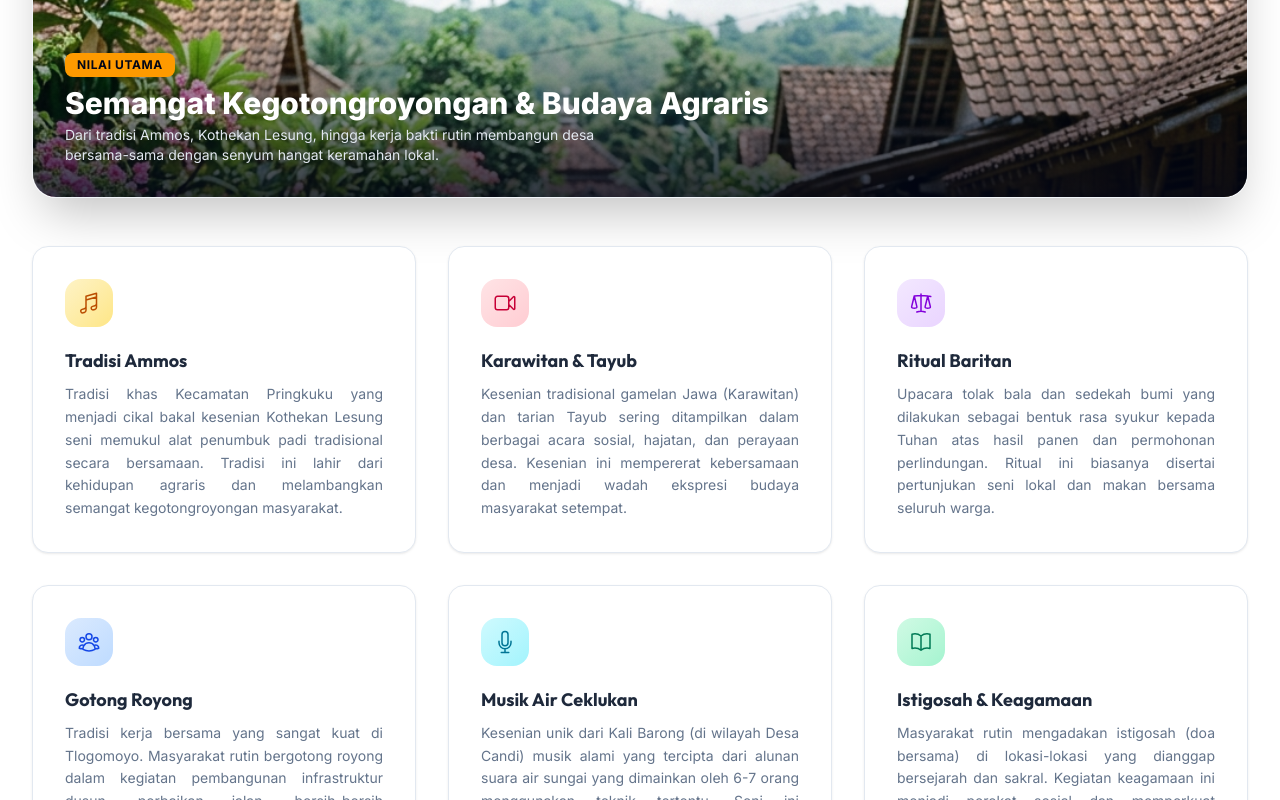
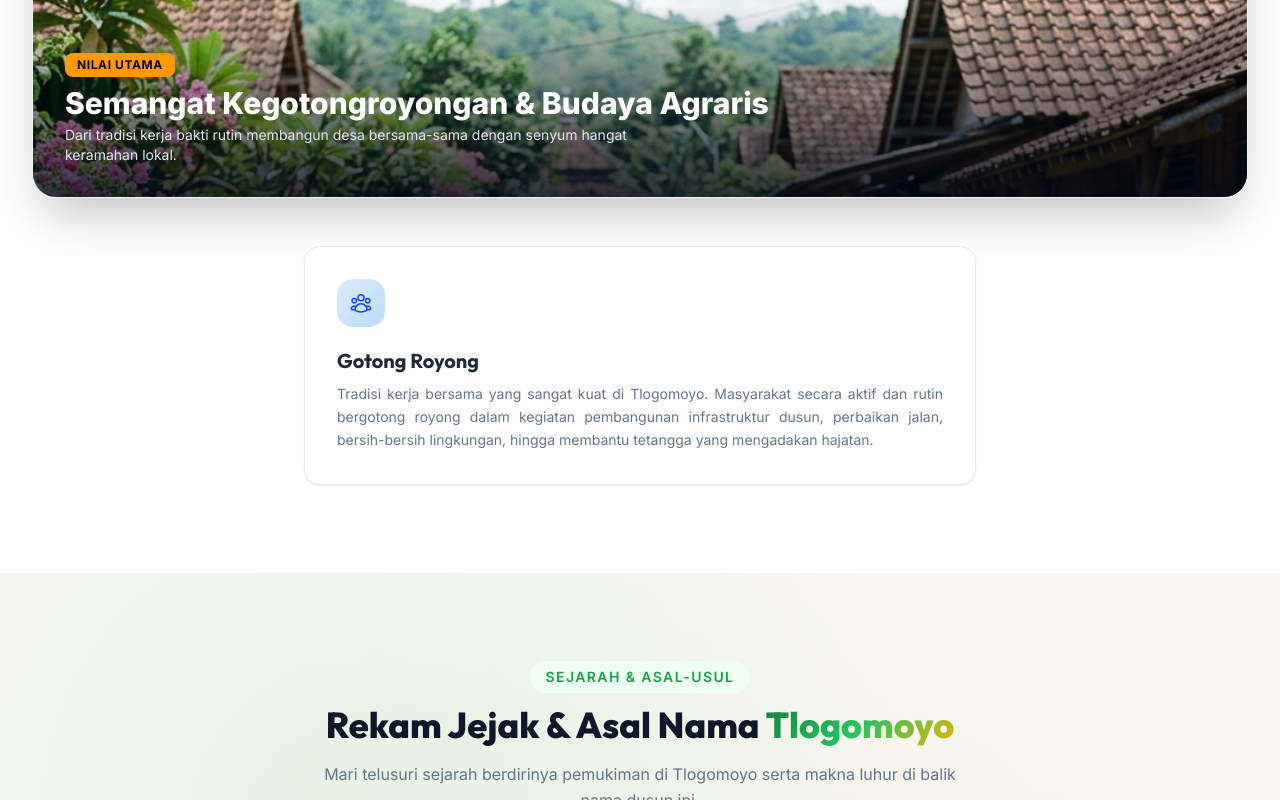
Before and after one commit to Jamesmarvins/portal-dusun-tlogomulyo, a Next.js app: page /profil-dusun in a window 1280 px wide. Shown: the part 2720-3520 px from the top of the page. Built offline with nearby package versions, Linux system fonts and the light colour scheme.

Commit message:
feat: keep only Gotong Royong in Budaya & Tradisi section

```diff
--- a/app/profil-dusun/page.js
+++ b/app/profil-dusun/page.js
@@ -227,39 +227,23 @@ export default function ProfilDusunPage() {
             </div>
           </div>
 
-          <div className="grid grid-cols-1 md:grid-cols-2 lg:grid-cols-3 gap-5 sm:gap-6 lg:gap-8">
+          <div className="flex justify-center max-w-2xl mx-auto">
             {(t?.profilFull?.cards || [
-              { title: "Tradisi Ammos", desc: "Tradisi khas Kecamatan Pringkuku yang menjadi cikal bakal kesenian Kothekan Lesung seni memukul alat penumbuk padi tradisional secara bersamaan. Tradisi ini lahir dari kehidupan agraris dan melambangkan semangat kegotongroyongan masyarakat." },
-              { title: "Karawitan & Tayub", desc: "Kesenian tradisional gamelan Jawa (Karawitan) dan tarian Tayub sering ditampilkan dalam berbagai acara sosial, hajatan, dan perayaan desa. Kesenian ini mempererat kebersamaan dan menjadi wadah ekspresi budaya masyarakat setempat." },
-              { title: "Ritual Baritan", desc: "Upacara tolak bala dan sedekah bumi yang dilakukan sebagai bentuk rasa syukur kepada Tuhan atas hasil panen dan permohonan perlindungan. Ritual ini biasanya disertai pertunjukan seni lokal dan makan bersama seluruh warga." },
               { title: "Gotong Royong", desc: "Tradisi kerja bersama yang sangat kuat di Tlogomoyo. Masyarakat rutin bergotong royong dalam kegiatan pembangunan infrastruktur dusun, perbaikan jalan, bersih-bersih lingkungan, hingga membantu tetangga yang mengadakan hajatan." },
-              { title: "Musik Air Ceklukan", desc: "Kesenian unik dari Kali Barong (di wilayah Desa Candi) musik alami yang tercipta dari alunan suara air sungai yang dimainkan oleh 6-7 orang menggunakan teknik tertentu. Seni ini dihidupkan kembali sebagai upaya pelestarian budaya lokal." },
-              { title: "Istigosah & Keagamaan", desc: "Masyarakat rutin mengadakan istigosah (doa bersama) di lokasi-lokasi yang dianggap bersejarah dan sakral. Kegiatan keagamaan ini menjadi perekat sosial dan memperkuat keharmonisan antarwarga dusun." },
-            ]).map((item, i) => {
-              const styles = [
-                { gradient: "from-amber-100 to-amber-200", iconColor: "text-amber-700", icon: <path strokeLinecap="round" strokeLinejoin="round" d="M9 9l10.5-3m0 6.553v3.75a2.25 2.25 0 0 1-1.632 2.163l-1.32.377a1.803 1.803 0 1 1-.99-3.467l2.31-.66a2.25 2.25 0 0 0 1.632-2.163Zm0 0V2.25L9 5.25v10.303m0 0v3.75a2.25 2.25 0 0 1-1.632 2.163l-1.32.377a1.803 1.803 0 0 1-.99-3.467l2.31-.66A2.25 2.25 0 0 0 9 15.553Z" /> },
-                { gradient: "from-rose-100 to-rose-200", iconColor: "text-rose-700", icon: <path strokeLinecap="round" strokeLinejoin="round" d="M15.75 10.5l4.72-4.72a.75.75 0 0 1 1.28.53v11.38a.75.75 0 0 1-1.28.53l-4.72-4.72M4.5 18.75h9a2.25 2.25 0 0 0 2.25-2.25v-9a2.25 2.25 0 0 0-2.25-2.25h-9A2.25 2.25 0 0 0 2.25 7.5v9a2.25 2.25 0 0 0 2.25 2.25Z" /> },
-                { gradient: "from-purple-100 to-purple-200", iconColor: "text-purple-700", icon: <path strokeLinecap="round" strokeLinejoin="round" d="M12 3v17.25m0 0c-1.472 0-2.882.265-4.185.75M12 20.25c1.472 0 2.882.265 4.185.75M18.75 4.97A48.416 48.416 0 0 0 12 4.5c-2.291 0-4.545.16-6.75.47m13.5 0c1.01.143 2.01.317 3 .52m-3-.52 2.62 10.726c.122.499-.106 1.028-.589 1.202a5.988 5.988 0 0 1-2.031.352 5.988 5.988 0 0 1-2.031-.352c-.483-.174-.711-.703-.59-1.202L18.75 4.97M5.25 4.97l-2.62 10.726c-.122.499.106 1.028.589 1.202a5.989 5.989 0 0 0 2.031.352 5.989 5.989 0 0 0 2.031-.352c.483-.174.711-.703.59-1.202L5.25 4.97" /> },
-                { gradient: "from-blue-100 to-blue-200", iconColor: "text-blue-700", icon: <path strokeLinecap="round" strokeLinejoin="round" d="M18 18.72a9.094 9.094 0 0 0 3.741-.479 3 3 0 0 0-4.682-2.72m.94 3.198.001.031c0 .225-.012.447-.037.666A11.944 11.944 0 0 1 12 21c-2.17 0-4.207-.576-5.963-1.584A6.062 6.062 0 0 1 6 18.719m12 0a5.971 5.971 0 0 0-.941-3.197m0 0A5.995 5.995 0 0 0 12 12.75a5.995 5.995 0 0 0-5.058 2.772m0 0a3 3 0 0 0-4.681 2.72 8.986 8.986 0 0 0 3.74.477m.94-3.197a5.971 5.971 0 0 0-.94 3.197M15 6.75a3 3 0 1 1-6 0 3 3 0 0 1 6 0Zm6 3a2.25 2.25 0 1 1-4.5 0 2.25 2.25 0 0 1 4.5 0Zm-13.5 0a2.25 2.25 0 1 1-4.5 0 2.25 2.25 0 0 1 4.5 0Z" /> },
-                { gradient: "from-cyan-100 to-cyan-200", iconColor: "text-cyan-700", icon: <path strokeLinecap="round" strokeLinejoin="round" d="M12 18.75a6 6 0 0 0 6-6v-1.5m-6 7.5a6 6 0 0 1-6-6v-1.5m6 7.5v3.75m-3.75 0h7.5M12 15.75a3 3 0 0 1-3-3V4.5a3 3 0 1 1 6 0v8.25a3 3 0 0 1-3 3Z" /> },
-                { gradient: "from-emerald-100 to-emerald-200", iconColor: "text-emerald-700", icon: <path strokeLinecap="round" strokeLinejoin="round" d="M12 6.042A8.967 8.967 0 0 0 6 3.75c-1.052 0-2.062.18-3 .512v14.25A8.987 8.987 0 0 1 6 18c2.305 0 4.408.867 6 2.292m0-14.25a8.966 8.966 0 0 1 6-2.292c1.052 0 2.062.18 3 .512v14.25A8.987 8.987 0 0 0 18 18a8.967 8.967 0 0 0-6 2.292m0-14.25v14.25" /> },
-              ][i] || { gradient: "from-amber-100 to-amber-200", iconColor: "text-amber-700", icon: null };
-              return (
+            ]).map((item, i) => (
               <div
                 key={i}
-                  className="group bg-white dark:bg-slate-800 rounded-2xl p-6 sm:p-8 border border-slate-200 dark:border-slate-700/80 shadow-[var(--shadow-card)] hover:shadow-[var(--shadow-card-hover)] transition-all duration-500 hover:-translate-y-1 animate-fade-in-up"
-                  style={{ animationDelay: `${i * 100}ms`, animationFillMode: "both" }}
+                className="group bg-white dark:bg-slate-800 rounded-2xl p-6 sm:p-8 border border-slate-200 dark:border-slate-700/80 shadow-[var(--shadow-card)] hover:shadow-[var(--shadow-card-hover)] transition-all duration-500 hover:-translate-y-1 animate-fade-in-up w-full"
               >
-                  <div className={`w-12 h-12 bg-gradient-to-br ${styles.gradient} rounded-2xl flex items-center justify-center mb-5 group-hover:scale-110 transition-transform duration-300`}>
-                    <svg className={`w-6 h-6 ${styles.iconColor}`} fill="none" stroke="currentColor" viewBox="0 0 24 24" strokeWidth={1.5}>
-                      {styles.icon}
+                <div className="w-12 h-12 bg-gradient-to-br from-blue-100 to-blue-200 rounded-2xl flex items-center justify-center mb-5 group-hover:scale-110 transition-transform duration-300">
+                  <svg className="w-6 h-6 text-blue-700" fill="none" stroke="currentColor" viewBox="0 0 24 24" strokeWidth={1.5}>
+                    <path strokeLinecap="round" strokeLinejoin="round" d="M18 18.72a9.094 9.094 0 0 0 3.741-.479 3 3 0 0 0-4.682-2.72m.94 3.198.001.031c0 .225-.012.447-.037.666A11.944 11.944 0 0 1 12 21c-2.17 0-4.207-.576-5.963-1.584A6.062 6.062 0 0 1 6 18.719m12 0a5.971 5.971 0 0 0-.941-3.197m0 0A5.995 5.995 0 0 0 12 12.75a5.995 5.995 0 0 0-5.058 2.772m0 0a3 3 0 0 0-4.681 2.72 8.986 8.986 0 0 0 3.74.477m.94-3.197a5.971 5.971 0 0 0-.94 3.197M15 6.75a3 3 0 1 1-6 0 3 3 0 0 1 6 0Zm6 3a2.25 2.25 0 1 1-4.5 0 2.25 2.25 0 0 1 4.5 0Zm-13.5 0a2.25 2.25 0 1 1-4.5 0 2.25 2.25 0 0 1 4.5 0Z" />
                   </svg>
                 </div>
-                  <h3 className="font-heading text-lg font-bold text-slate-800 dark:text-white mb-2">{item.title}</h3>
+                <h3 className="font-heading text-lg sm:text-xl font-bold text-slate-800 dark:text-white mb-2">{item.title}</h3>
                 <p className="text-sm text-slate-500 dark:text-slate-400 leading-relaxed text-justify">{item.desc}</p>
               </div>
-              );
-            })}
+            ))}
           </div>
         </div>
       </section>
--- a/data/translations.js
+++ b/data/translations.js
@@ -285,17 +285,12 @@ export const translations = {
       sec3Badge: "Budaya & Tradisi",
       sec3Title: "Kearifan Lokal",
       sec3TitleHighlight: "yang Terjaga",
-      sec3Desc: "Masyarakat Tlogomoyo memiliki tradisi dan kesenian yang kaya warisan leluhur yang masih hidup dan terus dilestarikan dari generasi ke generasi.",
+      sec3Desc: "Masyarakat Tlogomoyo senantiasa memelihara nilai luhur kebersamaan yang diwariskan secara turun-temurun sebagai pengikat kerukunan warga.",
       bannerBadge: "Nilai Utama",
       bannerTitle: "Semangat Kegotongroyongan & Budaya Agraris",
-      bannerDesc: "Dari tradisi Ammos, Kothekan Lesung, hingga kerja bakti rutin membangun desa bersama-sama dengan senyum hangat keramahan lokal.",
+      bannerDesc: "Dari tradisi kerja bakti rutin membangun desa bersama-sama dengan senyum hangat keramahan lokal.",
       cards: [
-        { title: "Tradisi Ammos", desc: "Tradisi khas Kecamatan Pringkuku yang menjadi cikal bakal kesenian Kothekan Lesung seni memukul alat penumbuk padi tradisional secara bersamaan. Tradisi ini lahir dari kehidupan agraris dan melambangkan semangat kegotongroyongan masyarakat." },
-        { title: "Karawitan & Tayub", desc: "Kesenian tradisional gamelan Jawa (Karawitan) dan tarian Tayub sering ditampilkan dalam berbagai acara sosial, hajatan, dan perayaan desa. Kesenian ini mempererat kebersamaan dan menjadi wadah ekspresi budaya masyarakat setempat." },
-        { title: "Ritual Baritan", desc: "Upacara tolak bala dan sedekah bumi yang dilakukan sebagai bentuk rasa syukur kepada Tuhan atas hasil panen dan permohonan perlindungan. Ritual ini biasanya disertai pertunjukan seni lokal dan makan bersama seluruh warga." },
-        { title: "Gotong Royong", desc: "Tradisi kerja bersama yang sangat kuat di Tlogomoyo. Masyarakat rutin bergotong royong dalam kegiatan pembangunan infrastruktur dusun, perbaikan jalan, bersih-bersih lingkungan, hingga membantu tetangga yang mengadakan hajatan." },
-        { title: "Musik Air Ceklukan", desc: "Kesenian unik dari Kali Barong (di wilayah Desa Candi) musik alami yang tercipta dari alunan suara air sungai yang dimainkan oleh 6-7 orang menggunakan teknik tertentu. Seni ini dihidupkan kembali sebagai upaya pelestarian budaya lokal." },
-        { title: "Istigosah & Keagamaan", desc: "Masyarakat rutin mengadakan istigosah (doa bersama) di lokasi-lokasi yang dianggap bersejarah dan sakral. Kegiatan keagamaan ini menjadi perekat sosial dan memperkuat keharmonisan antarwarga dusun." },
+        { title: "Gotong Royong", desc: "Tradisi kerja bersama yang sangat kuat di Tlogomoyo. Masyarakat secara aktif dan rutin bergotong royong dalam kegiatan pembangunan infrastruktur dusun, perbaikan jalan, bersih-bersih lingkungan, hingga membantu tetangga yang mengadakan hajatan." },
       ],
       sec4Badge: "Sejarah & Asal-Usul",
       sec4Title: "Rekam Jejak & Asal Nama",
@@ -739,17 +734,12 @@ export const translations = {
       sec3Badge: "Culture & Tradition",
       sec3Title: "Preserved",
       sec3TitleHighlight: "Local Wisdom",
-      sec3Desc: "The Tlogomoyo community possesses rich ancestral traditions and arts that remain alive and continuously preserved from generation to generation.",
+      sec3Desc: "The Tlogomoyo community preserves noble collective values passed down through generations to strengthen harmony among residents.",
       bannerBadge: "Core Value",
       bannerTitle: "Spirit of Mutual Cooperation & Agrarian Culture",
-      bannerDesc: "From Ammos tradition, Kothekan Lesung, to routine community work building the village together with warm local hospitality.",
+      bannerDesc: "From routine community work building the village together with warm local hospitality.",
       cards: [
-        { title: "Ammos Tradition", desc: "A distinctive tradition of Pringkuku District that originated Kothekan Lesung traditional art—beating rice pounding mortars synchronously. Born from agrarian life, it symbolizes community spirit and mutual cooperation." },
-        { title: "Karawitan & Tayub", desc: "Traditional Javanese gamelan (Karawitan) and Tayub dance are frequently performed at social gatherings, village celebrations, and thanksgivings, strengthening togetherness and local cultural expression." },
-        { title: "Baritan Ritual", desc: "A warding-off ritual and earth offering expression of gratitude to God for harvests and protection requests. Usually accompanied by local art performances and communal feasts." },
         { title: "Mutual Cooperation (Gotong Royong)", desc: "A deeply ingrained collective work tradition in Tlogomoyo. Residents routinely collaborate on hamlet infrastructure construction, road repairs, environmental cleanups, and helping neighbors." },
-        { title: "Ceklukan Water Music", desc: "Unique art from Barong River (Candi Village)—natural rhythmic music created from river water splashes played by 6-7 people using specific hand techniques, revitalized for cultural preservation." },
-        { title: "Istigosah & Religious Gatherings", desc: "The community regularly holds istigosah (joint prayers) in historic and sacred locations. These religious activities serve as social glue strengthening harmony among hamlet residents." },
       ],
       sec4Badge: "History & Origins",
       sec4Title: "Historical Roots & Name Origin of",
```
Lines whose indentation alone changed are shown as unchanged.
